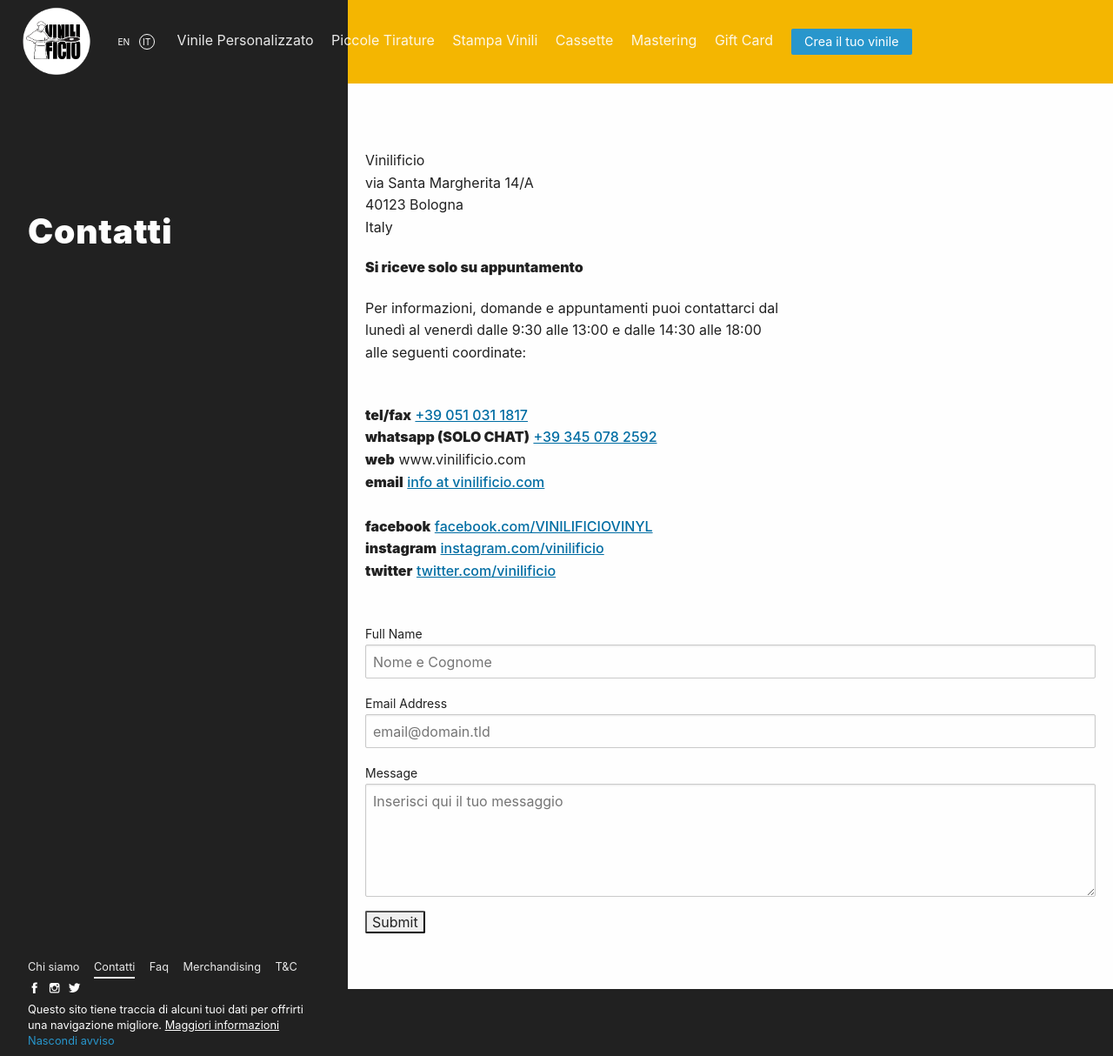
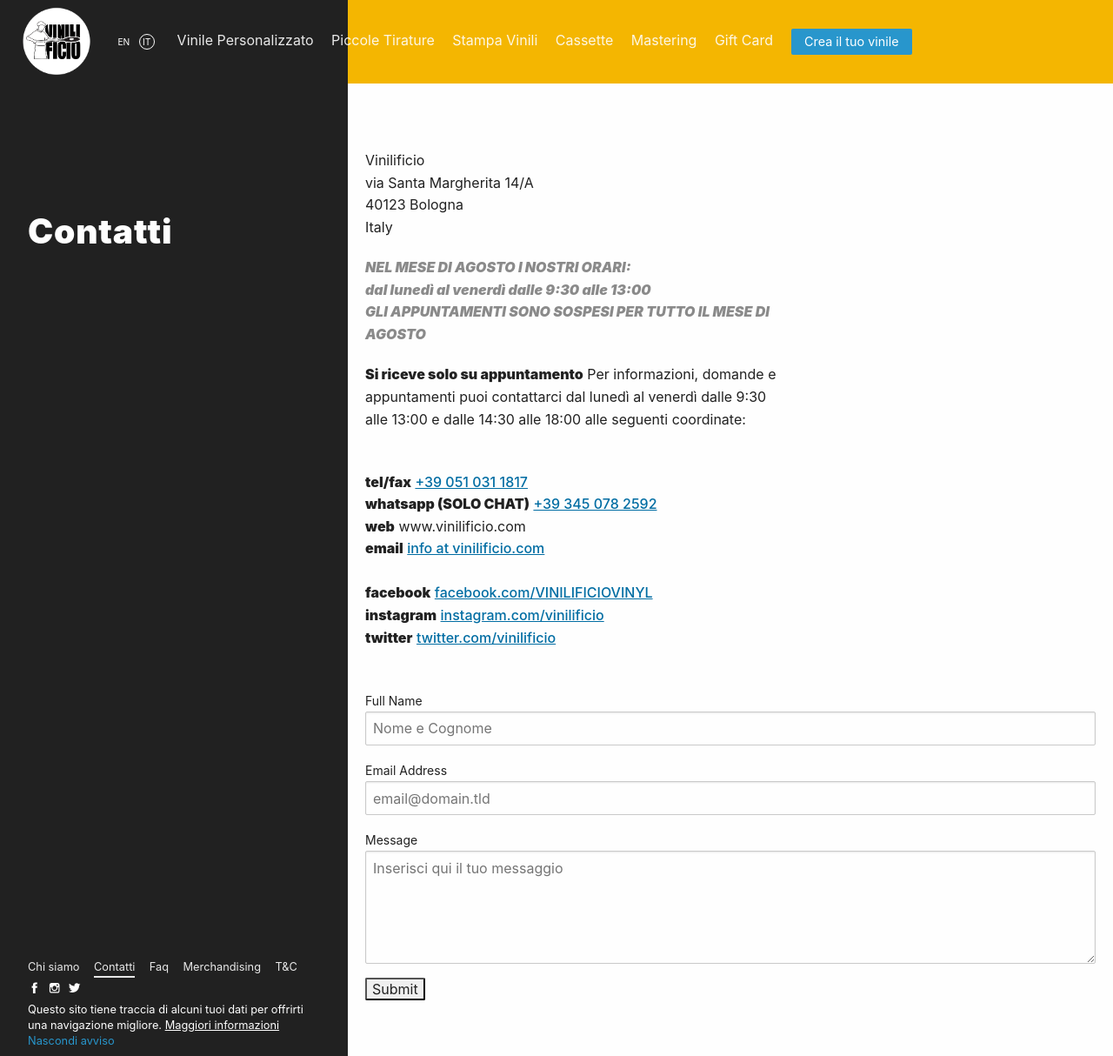
Before and after one commit to Vinilificio/vinilificio.com, a Jekyll site: the page built from _pages/contatti.md, in a window 1280 px wide and 1214 px high. Shown: the whole window at 87% size. Built offline with Jekyll 4.4.1, drawn with Linux system fonts in a browser that asks for light colours; nearby versions of some CDN libraries; comment, search, counter and statistics services are not loaded.

Commit message:
orari agosto

```diff
--- a/_pages/contatti.md
+++ b/_pages/contatti.md
@@ -11,8 +11,14 @@
 Italy
 
 
+
+
+<b>_NEL MESE DI AGOSTO I NOSTRI ORARI: <br>
+dal lunedì al venerdì dalle 9:30 alle 13:00_ <br>
+_GLI APPUNTAMENTI SONO SOSPESI PER TUTTO IL MESE DI AGOSTO_</b>
+
+
 __Si riceve solo su appuntamento__
-
 Per informazioni, domande e appuntamenti puoi contattarci dal lunedì al venerdì dalle 9:30 alle 13:00 e dalle 14:30 alle 18:00 alle seguenti coordinate:<br><br>
 
 __tel/fax__ <a href="tel:+390510311817" title="Chiama il Vinilifico">+39 051 031 1817</a><br>
```
